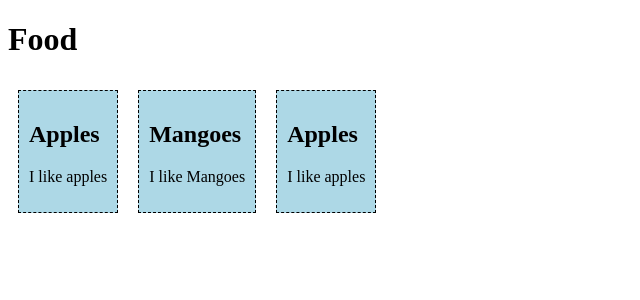
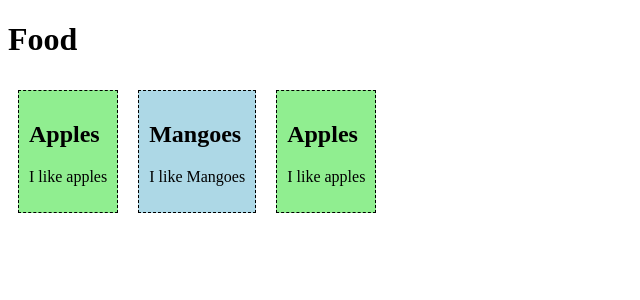
Before and after one commit to saintcalico/webprog-mi231-vuejs, a Vue app in the folder vue-project/: page / in a window 1280 px wide. Shown: the top 300 px of the page, without its empty margins (0-640 px from the left). Built offline with nearby package versions, Linux system fonts and the light colour scheme.

Commit message:
updated design

```diff
--- a/vue-project/src/components/FoodItem.vue
+++ b/vue-project/src/components/FoodItem.vue
@@ -1,5 +1,5 @@
 <template>
-    <div>
+    <div class ="apple">
         <h2>{{ name }}</h2>
         <p>{{ message }}</p>
     </div>
@@ -17,7 +17,7 @@
 </script>
 
 <style>
-  #app > div {
+  .apple {
         border: dashed black 1px;
         display: inline-block;
         margin: 10px;
--- a/vue-project/src/components/FoodItem2.vue
+++ b/vue-project/src/components/FoodItem2.vue
@@ -1,5 +1,5 @@
 <template>
-    <div>
+    <div class ="mango">
         <h2>{{ name }}</h2>
         <p>{{ message }}</p>
     </div>
@@ -17,7 +17,7 @@
 </script>
 
 <style>
-#app > div {
+.mango {
         border: dashed black 1px;
         display: inline-block;
         margin: 10px;
```
